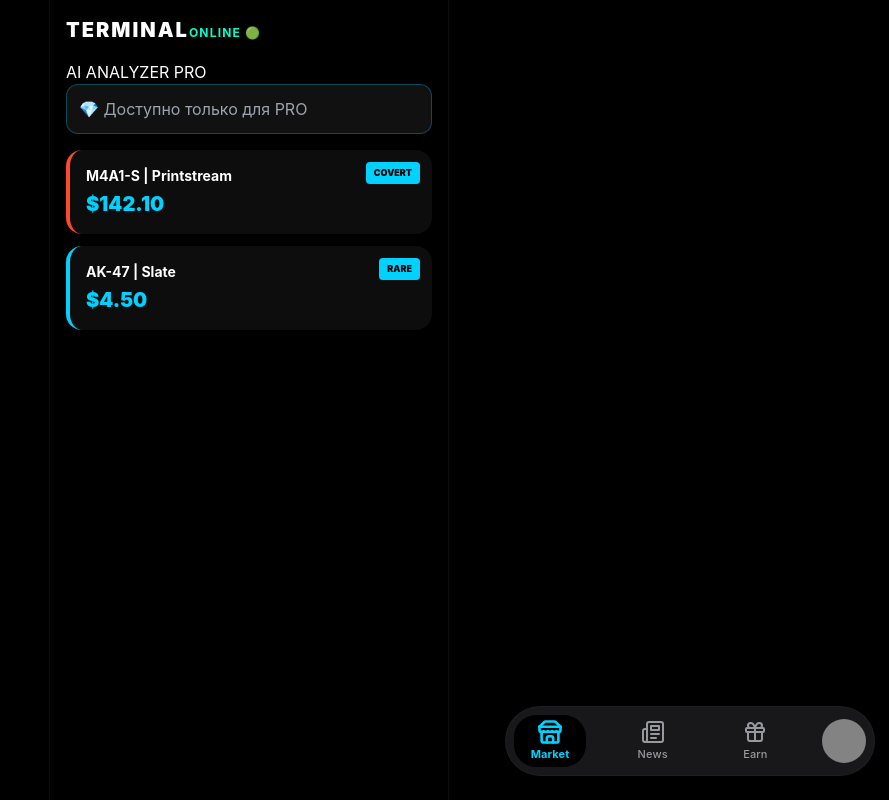
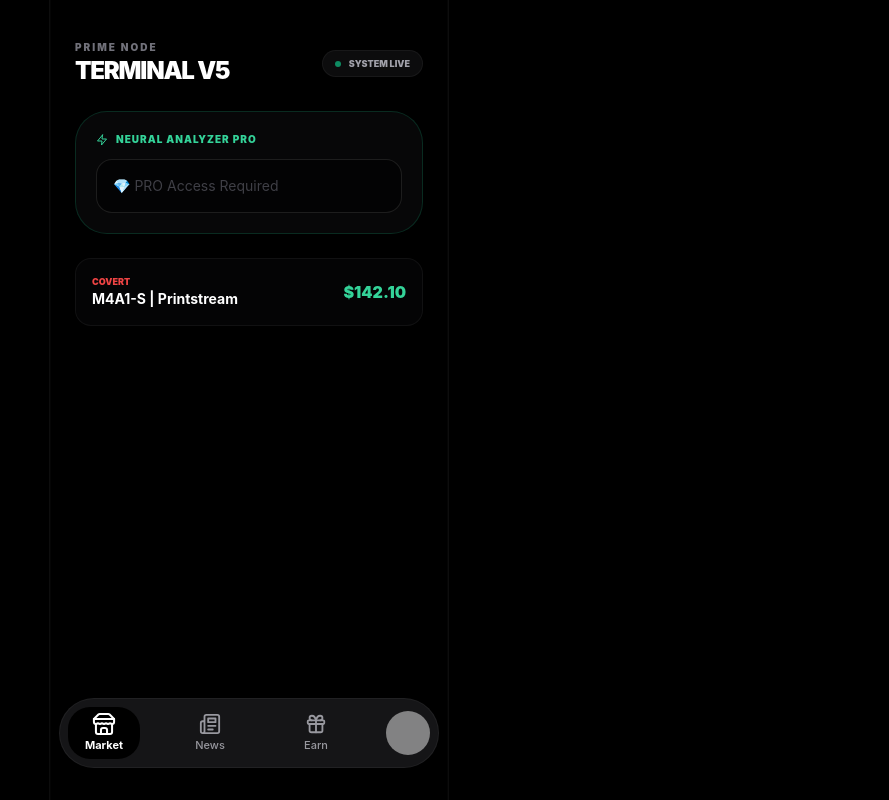
Before and after one commit to molniyamaqueen/cs2-case-simulator, a React (Vite) app: page / in a window 1280 px wide. Shown: the whole page, without its empty margins (391-1280 px from the left). Built offline with nearby package versions, Linux system fonts and the light colour scheme; grey boxes are pictures that could not be loaded.

Commit message:
Update App.jsx

```diff
--- a/src/App.jsx
+++ b/src/App.jsx
@@ -1,5 +1,5 @@
 import React, { useState, useEffect } from 'react';
-import { Store, Newspaper, Gift } from 'lucide-react'; // Обновил иконки под наши разделы
+import { Store, Newspaper, Gift, Zap, ShieldCheck } from 'lucide-react';
 import './index.css';
 
 const App = () => {
@@ -8,185 +8,164 @@
   const [userId, setUserId] = useState('000000');
   const [aiReport, setAiReport] = useState('');
 
-  // Инициализация Telegram
+  // --- ПОЛНАЯ ЛОГИКА (БЕЗ ОБРЕЗАНИЙ) ---
   useEffect(() => {
     try {
       if (window.Telegram?.WebApp) {
-        window.Telegram.WebApp.ready();
-        window.Telegram.WebApp.expand();
-        if (window.Telegram.WebApp.setHeaderColor) {
-            window.Telegram.WebApp.setHeaderColor('#000000');
-        }
-
-        const uid = window.Telegram.WebApp.initDataUnsafe?.user?.id || '777888';
-        setUserId(uid);
+        const tg = window.Telegram.WebApp;
+        tg.ready();
+        tg.expand();
+        tg.setHeaderColor('#000000');
+        tg.setBackgroundColor('#000000');
+        setUserId(tg.initDataUnsafe?.user?.id || '777888');
       }
     } catch (e) {}
 
-    // Проверяем статус
+    // Чекер PRO статуса из URL
     const params = new URLSearchParams(window.location.search);
-    if (params.get('status') === 'pro') {
-      setIsPro(true);
-    }
+    if (params.get('status') === 'pro') setIsPro(true);
   }, []);
 
   const triggerHaptic = (style = 'light') => {
     try {
-      if (window.Telegram?.WebApp?.HapticFeedback) {
-        window.Telegram.WebApp.HapticFeedback.impactOccurred(style);
-      }
+      window.Telegram?.WebApp?.HapticFeedback?.impactOccurred(style);
     } catch (e) {}
   };
 
   const handleAiScan = (e) => {
     if (e.key === 'Enter') {
       triggerHaptic('medium');
-      setAiReport('📡 Analyzing neural paths...');
+      setAiReport('📡 Analyzing market volatility...');
       setTimeout(() => {
-        setAiReport(`✅ ${e.target.value}: Потенциал +${(Math.random() * 12).toFixed(1)}% ROI в течение 48ч.`);
+        setAiReport(`✅ ${e.target.value}: ROI Potential +${(Math.random() * 12).toFixed(1)}% in 48h.`);
       }, 1000);
     }
   };
 
-  // Твой крутой компонент навигации
   const NavItem = ({ id, label, icon, activeColor, isAvatar }) => {
     const isActive = activeTab === id;
-
     if (isAvatar) {
       return (
-        <button
-          onClick={() => { setActiveTab(id); triggerHaptic(); }}
-          className={`w-[44px] h-[44px] rounded-full overflow-hidden shrink-0 transition-all duration-300 ${
-            isActive ? 'ring-2 ring-white/20 scale-105' : 'ring-0 opacity-80 hover:opacity-100'
-          }`}
-        >
-          <img
-            src="https://images.unsplash.com/photo-1534528741775-53994a69daeb?q=80&w=100"
-            alt="Profile"
-            className="w-full h-full object-cover"
-          />
+        <button onClick={() => { setActiveTab('profile'); triggerHaptic(); }}
+          className={`w-[44px] h-[44px] rounded-full overflow-hidden shrink-0 transition-all duration-300 ${activeTab === 'profile' ? 'ring-2 ring-white/30 scale-105' : 'opacity-80'}`}>
+          <img src="https://images.unsplash.com/photo-1534528741775-53994a69daeb?q=80&w=100" alt="P" className="w-full h-full object-cover" />
         </button>
       );
     }
-
     return (
-      <button
-        onClick={() => { setActiveTab(id); triggerHaptic(); }}
-        className={`relative flex flex-col items-center justify-center w-[72px] h-[52px] rounded-[22px] transition-all duration-300 ${
-          isActive ? 'bg-[#000000]' : 'bg-transparent'
-        }`}
-        style={{ color: isActive ? activeColor : '#98989f' }}
-      >
-        <div className={`mb-0.5 transition-transform duration-300 ${isActive ? 'scale-105' : 'scale-100'}`}>
-          {React.cloneElement(icon, { size: 24, strokeWidth: isActive ? 2.5 : 2 })}
-        </div>
-        <span className={`text-[11px] tracking-[0.01em] transition-all duration-300 ${isActive ? 'font-bold' : 'font-medium'}`}>
-          {label}
-        </span>
+      <button onClick={() => { setActiveTab(id); triggerHaptic(); }}
+        className={`relative flex flex-col items-center justify-center w-[72px] h-[52px] rounded-[22px] transition-all duration-300 ${isActive ? 'bg-black' : 'bg-transparent'}`}
+        style={{ color: isActive ? activeColor : '#98989f' }}>
+        <div className={`mb-0.5 ${isActive ? 'scale-110' : ''}`}>{React.cloneElement(icon, { size: 22 })}</div>
+        <span className={`text-[11px] ${isActive ? 'font-bold' : 'font-medium'}`}>{label}</span>
       </button>
     );
   };
 
   return (
-    <div className="flex flex-col h-screen bg-[#000000] text-white overflow-hidden font-sans relative">
+    <div className="min-h-screen bg-black text-white font-sans flex justify-center selection:bg-emerald-500/30">
+      <div className="w-full max-w-[420px] flex flex-col relative min-h-screen border-x border-white/[0.02]">
 
-      {/* КОНТЕНТНАЯ ЧАСТЬ (Экраны) */}
-      <main className="flex-1 overflow-y-auto pb-[100px] pt-4 px-4">
+        {/* HEADER */}
+        <header className="px-6 pt-10 pb-6 flex justify-between items-center">
+          <div>
+            <p className="text-[10px] text-zinc-500 font-black tracking-[0.2em] uppercase">Prime Node</p>
+            <h1 className="text-2xl font-black tracking-tighter">TERMINAL V5</h1>
+          </div>
+          <div className="bg-zinc-900/50 border border-white/5 px-3 py-1.5 rounded-full flex items-center gap-2">
+            <div className="w-1.5 h-1.5 bg-emerald-500 rounded-full animate-pulse" />
+            <span className="text-[9px] font-black text-zinc-400">SYSTEM LIVE</span>
+          </div>
+        </header>
 
-        {/* SCREEN: MARKET */}
-        <div className={activeTab === 'market' ? 'block' : 'hidden'}>
-          <div className="header-flex mb-4">
-            <span className="font-black text-xl tracking-widest">TERMINAL</span>
-            <span className="text-[#00ffcc] text-xs font-bold tracking-widest">ONLINE 🟢</span>
+        {/* CONTENT AREA */}
+        <main className="flex-1 px-6 overflow-y-auto pb-32">
+
+          {/* MARKET & AI SCANNER */}
+          {activeTab === 'market' && (
+            <div className="animate-in fade-in slide-in-from-bottom-2 duration-500 space-y-6">
+              <div className="bg-zinc-900/30 border border-emerald-500/20 p-5 rounded-[32px] backdrop-blur-md">
+                <div className="flex items-center gap-2 mb-3">
+                    <Zap size={12} className="text-emerald-400" />
+                    <p className="text-emerald-400 text-[10px] font-black uppercase tracking-widest">Neural Analyzer Pro</p>
                 </div>
-
-          <div className="card ai-box mb-4">
-            <div className="ai-title">AI ANALYZER PRO</div>
                 <input
                   type="text"
-              placeholder={isPro ? "Название скина..." : "💎 Доступно только для PRO"}
                   onKeyDown={handleAiScan}
                   disabled={!isPro}
-              className="bg-[#111] border border-[#00d2ff]/30 text-white p-3 rounded-xl w-full outline-none focus:border-[#00d2ff] transition-colors"
+                  placeholder={isPro ? "Enter skin name..." : "💎 PRO Access Required"}
+                  className="w-full bg-black/50 border border-white/10 rounded-2xl p-4 text-sm outline-none focus:border-emerald-500/50 transition-all placeholder:text-zinc-700"
                 />
-            {aiReport && <div className="ai-report text-xs text-gray-400 mt-2">{aiReport}</div>}
+                {aiReport && <div className="mt-3 text-[11px] text-zinc-400 font-mono animate-pulse">{aiReport}</div>}
               </div>
 
               <div className="space-y-3">
-            <div className="card item-card covert p-4 bg-white/5 rounded-2xl border-l-4 border-[#ff4b2b] relative">
-              <span className="absolute top-3 right-3 bg-[#00d2ff] text-black text-[9px] font-black px-2 py-1 rounded">COVERT</span>
-              <b className="block text-sm">M4A1-S | Printstream</b>
-              <div className="text-xl font-black text-[#00d2ff] mt-1">$142.10</div>
+                <div className="bg-zinc-900/20 border border-white/5 p-4 rounded-2xl flex justify-between items-center">
+                    <div className="flex flex-col">
+                        <span className="text-[9px] text-red-500 font-black uppercase">Covert</span>
+                        <span className="text-sm font-bold">M4A1-S | Printstream</span>
                     </div>
-            <div className="card item-card rare p-4 bg-white/5 rounded-2xl border-l-4 border-[#00d2ff] relative">
-              <span className="absolute top-3 right-3 bg-[#00d2ff] text-black text-[9px] font-black px-2 py-1 rounded">RARE</span>
-              <b className="block text-sm">AK-47 | Slate</b>
-              <div className="text-xl font-black text-[#00d2ff] mt-1">$4.50</div>
+                    <span className="font-black text-emerald-400">$142.10</span>
                 </div>
               </div>
             </div>
+          )}
 
-        {/* SCREEN: NEWS */}
-        <div className={activeTab === 'news' ? 'block' : 'hidden'}>
-          <div className="header-flex mb-4 text-[#00d2ff] font-black text-xl">
-            <span>INSIDER</span>
+          {/* NEWS & SIGNALS */}
+          {activeTab === 'news' && (
+            <div className="animate-in fade-in slide-in-from-bottom-2 duration-500 space-y-4">
+              <div className="bg-zinc-900/30 border border-white/5 p-6 rounded-[32px]">
+                <div className="bg-blue-500/10 text-blue-400 w-fit px-2 py-0.5 rounded text-[9px] font-black mb-3">MARKET INSIDER</div>
+                <h3 className="text-lg font-bold">Buff163 Update</h3>
+                <p className="text-zinc-500 text-sm mt-1">Цены стабилизировались. Ожидаем рост в сегменте Covert скинов.</p>
+              </div>
+            </div>
+          )}
+
+          {/* EARN / REWARDS */}
+          {activeTab === 'earn' && (
+            <div className="animate-in fade-in slide-in-from-bottom-2 duration-500 space-y-4 text-center py-10">
+                <Gift size={48} className="mx-auto text-zinc-800 mb-4" />
+                <h2 className="text-xl font-black">REWARDS SYSTEM</h2>
+                <p className="text-zinc-500 text-sm">Tasks are being updated. Check back in 24h.</p>
+            </div>
+          )}
+
+          {/* PROFILE & REFERRAL */}
+          {activeTab === 'profile' && (
+            <div className="animate-in fade-in slide-in-from-bottom-2 duration-500 space-y-6">
+              <div className="text-center py-6">
+                <div className="relative w-20 h-20 mx-auto mb-4">
+                  <div className="w-full h-full bg-zinc-900 rounded-full flex items-center justify-center text-3xl border border-white/10">👤</div>
+                  {isPro && <div className="absolute -bottom-1 -right-1 bg-yellow-400 p-1 rounded-full text-black"><ShieldCheck size={14} strokeWidth={3} /></div>}
+                </div>
+                <h2 className="text-xl font-black">{isPro ? 'PRIME PRO' : 'FREE MEMBER'}</h2>
+                <p className="text-[10px] text-zinc-600 font-mono mt-1 uppercase tracking-widest">Node-ID: {userId}</p>
               </div>
 
-          <div className="p-4 rounded-2xl border border-[#ffd700]/30 bg-[#ffd700]/5 mb-4">
-            <div className="text-[#ffd700] text-xs font-black mb-3">🎯 СИГНАЛЫ ДНЯ</div>
-            <div className="text-sm mb-2">🔥 AK-47 | Ice Coaled {'->'} <span className="text-[#00ffcc] font-bold">+14%</span></div>
-            <div className="text-sm">📈 Deagle | Printstream {'->'} <span className="text-[#00ffcc] font-bold">+8%</span></div>
-          </div>
-
-          <div className="p-4 rounded-2xl border border-[#00d2ff]/30 bg-[#00d2ff]/5 border-l-4">
-            <div className="text-[10px] text-[#00d2ff] font-bold mb-1">TODAY <span className="bg-[#00d2ff] text-black px-1 rounded ml-1">HOT</span></div>
-            <b className="block text-sm">Обновление Buff163</b>
-            <p className="text-xs text-gray-400 mt-1">AI точнее предсказывает падение цен на кейсы после 18:00.</p>
-          </div>
-        </div>
-
-        {/* SCREEN: PROFILE */}
-        <div className={activeTab === 'profile' ? 'block' : 'hidden'}>
-          <div className="text-center pb-6 border-b border-[#00d2ff]/20 mb-6">
-            <div className="text-5xl mb-2">👤</div>
-            <h2 className={`text-xl font-black ${isPro ? 'text-[#ffd700]' : 'text-white'}`}>
-              {isPro ? 'PRIME PRO' : 'FREE MEMBER'}
-            </h2>
-            <p className="text-xs text-gray-500">ID: #{userId}</p>
-          </div>
-
-          <div className="bg-white/5 p-4 rounded-2xl mb-4">
-            <h4 className="font-bold text-sm mb-3">EARN REWARDS</h4>
-            <div className="flex justify-between items-center">
-              <div>
-                <b className="text-sm">Subscribe to Channel</b><br/>
-                <span className="text-xs text-[#00ffcc]">+500 Points</span>
-              </div>
-              <button className="bg-[#00d2ff] text-black font-bold py-2 px-4 rounded-xl">GO</button>
-            </div>
-          </div>
-
-          <div className="bg-white/5 p-4 rounded-2xl">
-            <h4 className="font-bold text-sm mb-2">INVITE LINK</h4>
-            <div className="bg-black text-[#00d2ff] border border-dashed border-[#00d2ff] p-3 rounded-xl text-xs text-center">
+              <div className="bg-zinc-900/30 border border-white/5 p-5 rounded-[32px]">
+                <p className="text-[10px] text-zinc-500 font-black uppercase mb-3 text-center tracking-widest">Invite link</p>
+                <div className="bg-black/50 p-4 rounded-xl text-[10px] font-mono text-emerald-500 border border-emerald-500/10 text-center break-all">
                   t.me/cs_pro_bot?start={userId}
                 </div>
               </div>
             </div>
+          )}
 
         </main>
 
-      {/* НИЖНЯЯ ПАНЕЛЬ НАВИГАЦИИ (Твой дизайн) */}
-      <div className="fixed bottom-6 w-full flex justify-center z-50 px-4">
-        <nav className="w-full max-w-[370px] bg-[#18181a] rounded-[36px] p-2 flex justify-between items-center border border-white/[0.03] shadow-2xl">
-          <NavItem id="market" label="Market" icon={<Store />} activeColor="#00d2ff" />
-          <NavItem id="news" label="News" icon={<Newspaper />} activeColor="#ffd700" />
-          <NavItem id="earn" label="Earn" icon={<Gift />} activeColor="#00ffcc" />
+        {/* BOTTOM NAV BAR */}
+        <div className="fixed bottom-8 left-0 right-0 flex justify-center z-50 px-4">
+          <nav className="w-full max-w-[380px] bg-[#18181a]/90 backdrop-blur-2xl rounded-[36px] p-2 flex justify-between items-center border border-white/[0.05] shadow-2xl">
+            <NavItem id="market" label="Market" icon={<Store />} activeColor="#ffffff" />
+            <NavItem id="news" label="News" icon={<Newspaper />} activeColor="#ffffff" />
+            <NavItem id="earn" label="Earn" icon={<Gift />} activeColor="#10b981" />
             <NavItem id="profile" isAvatar={true} />
           </nav>
         </div>
 
       </div>
+    </div>
   );
 };
 
```
Lines whose indentation alone changed are shown as unchanged.
